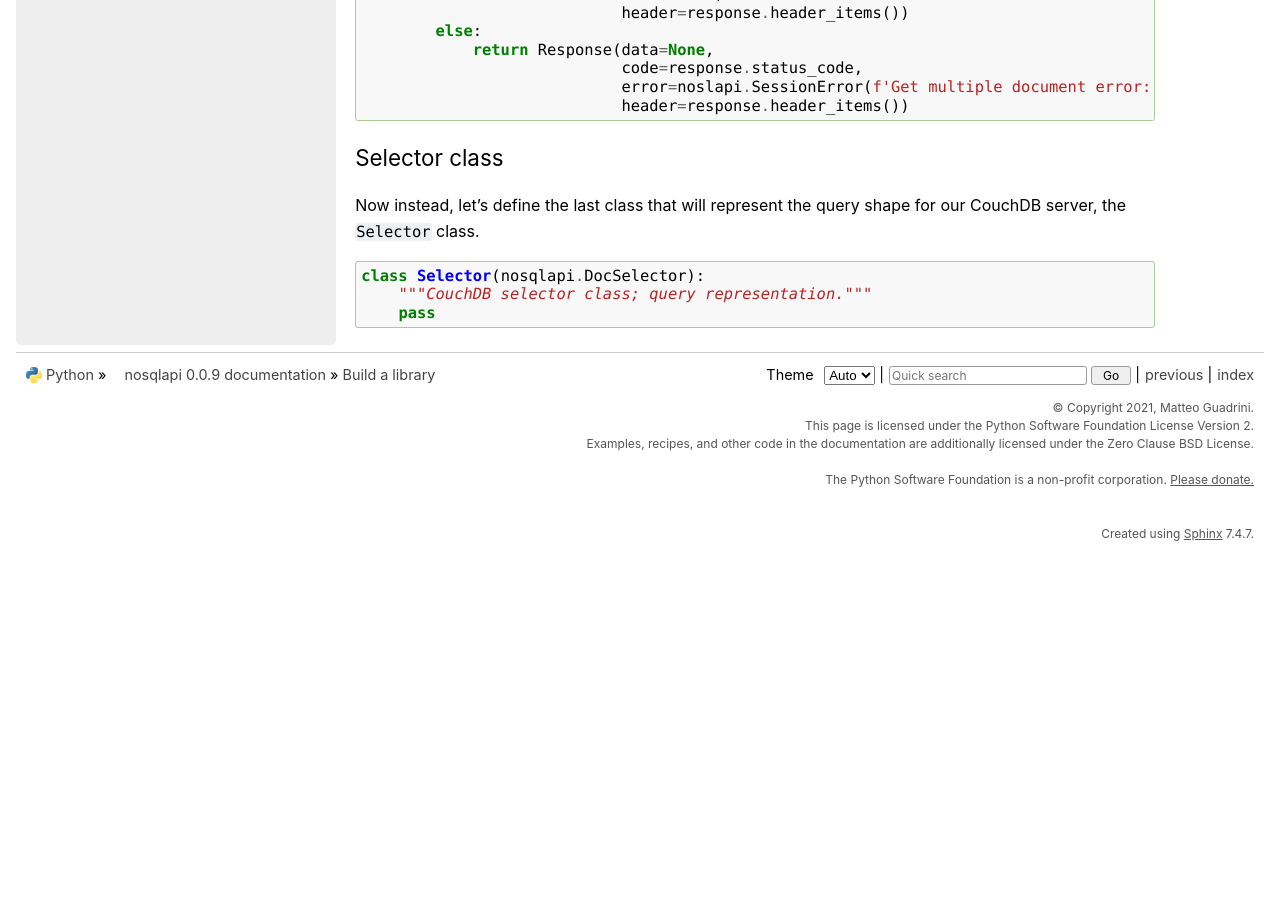
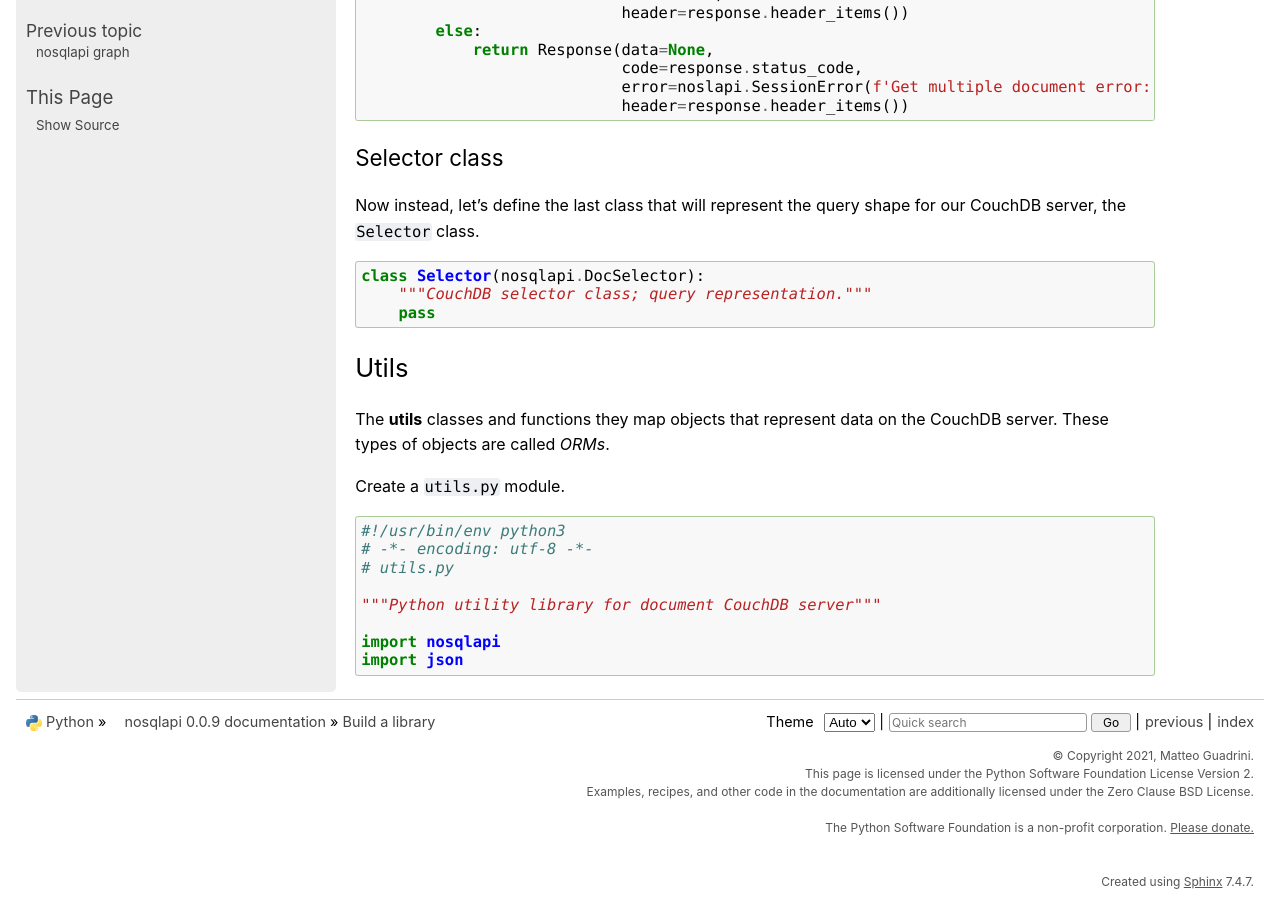
Before and after one commit to MatteoGuadrini/nosqlapi, a Sphinx documentation site: the page built from docs/source/build.rst, in a window 1280 px wide and 900 px high, scrolled down 10270 px. Built offline with Sphinx 7.4.7, drawn with Linux system fonts in a browser that asks for light colours; before the commit the page ends 10822 px from its top, so only the background shows below that.

Commit message:
Add utils session

```diff
--- a/docs/source/build.rst
+++ b/docs/source/build.rst
@@ -565,3 +565,22 @@
     class Selector(nosqlapi.DocSelector):
         """CouchDB selector class; query representation."""
         pass
+
+Utils
+-----
+
+The **utils** classes and functions they map objects that represent data on the CouchDB server.
+These types of objects are called *ORMs*.
+
+Create a ``utils.py`` module.
+
+.. code-block:: python
+
+    #!/usr/bin/env python3
+    # -*- encoding: utf-8 -*-
+    # utils.py
+
+    """Python utility library for document CouchDB server"""
+
+    import nosqlapi
+    import json
```
